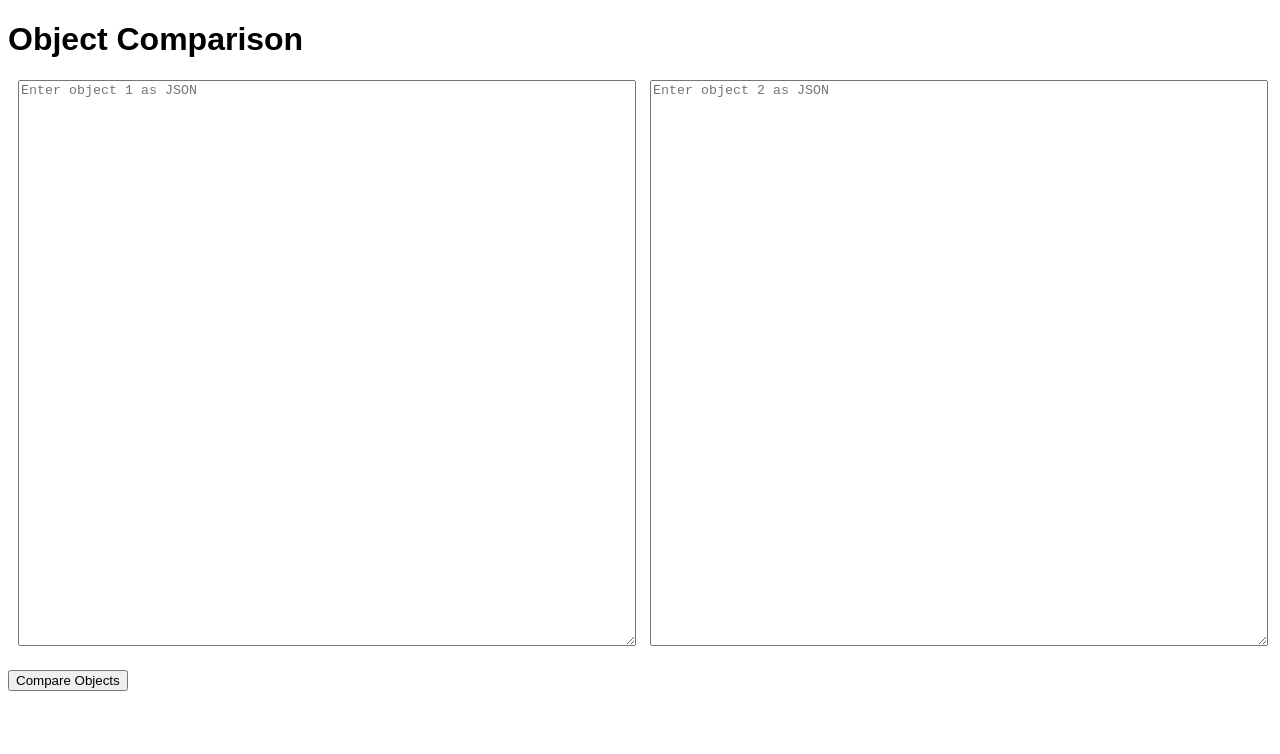
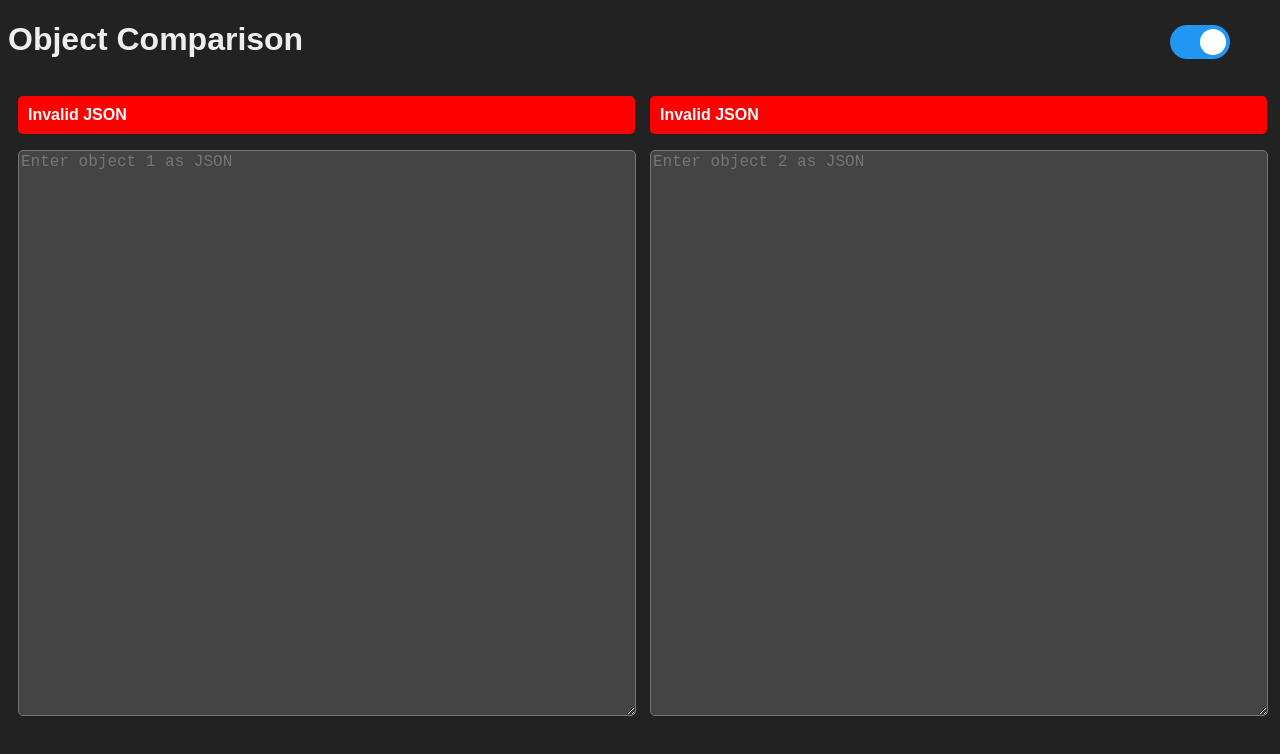
Before and after one commit to BrenoCore/jsonComparator, a plain HTML site: page src/index.html in a window 1280 px wide. Drawn offline with Linux system fonts and the light colour scheme.

Commit message:
feat: Add dark mode theme toggle and persistence - Implemented a dark mode theme toggle functionality - Added logic to persist the theme selection across page reloads
feat: Improve object comparison and display of differences
- Updated the object comparison logic for more accurate results
- Changed the display of differences to a clearer format

feat: Enhance object persistence and JSON validation
- Implemented object persistence to store and retrieve the entered objects
- Added JSON validation for each text area to provide error feedback

```diff
--- a/src/index.html
+++ b/src/index.html
@@ -10,15 +10,19 @@
 
 <body>
   <h1>Object Comparison</h1>
+  <label class="switch">
+    <input type="checkbox" id="darkModeToggle">
+    <span class="slider round"></span>
+  </label>
   <div class="textAreaWrapper">
+    <p id="warning1" class="warning-message">Invalid JSON</p>
     <textarea id="object1" placeholder="Enter object 1 as JSON"></textarea>
   </div>
   <div class="textAreaWrapper">
+    <p id="warning2" class="warning-message">Invalid JSON</p>
     <textarea id="object2" placeholder="Enter object 2 as JSON"></textarea>
   </div>
-  <button id="compareButton">Compare Objects</button>
   <div class="differences" id="differences"></div>
-
   <script src="script.js"></script>
 </body>
 
--- a/src/script.js
+++ b/src/script.js
@@ -1,35 +1,104 @@
-function compareKeysDeeply(obj1, obj2, path = []) {
+const deepKeyComparison = (obj1, obj2, path = []) => {
   const keys1 = Object.keys(obj1);
   const keys2 = Object.keys(obj2);
   const allKeys = new Set([...keys1, ...keys2]);
-  let differences = [];
-
-  for (const key of allKeys) {
+  let differences = { obj1Diff: [], obj2Diff: [] };
+  const sortedKeys = Array.from(allKeys).sort();
+  for (const key of sortedKeys) {
     const newPath = [...path, key];
-
-    if (!Object.prototype.hasOwnProperty.call(obj1, key) || !Object.prototype.hasOwnProperty.call(obj2, key)) {
-      console.log(newPath)
-      differences.push(newPath.join('.'));
+    if (!obj1.hasOwnProperty(key) || !obj2.hasOwnProperty(key)) {
+      const missingIn = !obj1.hasOwnProperty(key) ? "obj1Diff" : "obj2Diff";
+      differences[missingIn].push(newPath.join("."));
     } else {
       const val1 = obj1[key];
       const val2 = obj2[key];
-
-      if (typeof val1 === 'object' && val1 !== null && typeof val2 === 'object' && val2 !== null) {
-        differences = differences.concat(compareKeysDeeply(val1, val2, newPath));
+      if (typeof val1 === "object" || typeof val2 === "object") {
+        const nestedDifferences = deepKeyComparison(val1, val2, newPath);
+        differences.obj1Diff.push(...nestedDifferences.obj1Diff);
+        differences.obj2Diff.push(...nestedDifferences.obj2Diff);
       }
     }
   }
+  return differences;
+};
 
-  return differences;
-}
+const compareObjects = () => {
+  const { obj1, obj2 } = getObjects();
+  if (obj1 && obj2) {
+    saveObject("object1", obj1);
+    saveObject("object2", obj2);
+    const { obj1Diff, obj2Diff } = deepKeyComparison(obj1, obj2);
+    const differencesText =
+      obj1Diff.length || obj2Diff.length
+        ? `Differences:
+        <br><br> Object 1:
+        <br> ${obj2Diff.join("<br>")}
+        <br><br> Object 2:
+        <br> ${obj1Diff.join("<br>")}`
+        : "Objects are identical";
+    document.getElementById("differences").innerHTML = differencesText;
+  }
+};
 
-function compareObjects() {
-  const obj1 = JSON.parse(document.getElementById('object1').value);
-  const obj2 = JSON.parse(document.getElementById('object2').value);
-  const differences = compareKeysDeeply(obj1, obj2);
-  const differencesText = differences.length > 0 ? `Differences: ${differences.join(', ')}` : 'Objects are equal';
-  document.getElementById('differences').innerHTML = differencesText;
-}
+const getObjects = () => {
+  const obj1Value = document.getElementById("object1").value;
+  const obj2Value = document.getElementById("object2").value;
+  const warning1 = document.getElementById("warning1");
+  const warning2 = document.getElementById("warning2");
+  const obj1 = validateObject(obj1Value, warning1);
+  const obj2 = validateObject(obj2Value, warning2);
+  return { obj1, obj2 };
+};
 
-document.getElementById('object1').addEventListener('input', compareObjects);
-document.getElementById('object2').addEventListener('input', compareObjects);
+const validateObject = (object, warning) => {
+  try {
+    const parsedObject = JSON.parse(object);
+    warning.style.visibility = "hidden";
+    return parsedObject;
+  } catch (e) {
+    warning.style.visibility = "visible";
+    return;
+  }
+};
+
+const loadObjects = () => {
+  const obj1 = getObject("object1");
+  const obj2 = getObject("object2");
+  if (obj1)
+    document.getElementById("object1").value = JSON.stringify(obj1, null, 2);
+  if (obj2)
+    document.getElementById("object2").value = JSON.stringify(obj2, null, 2);
+  compareObjects();
+};
+
+const saveObject = (key, obj) => localStorage.setItem(key, JSON.stringify(obj));
+
+const getObject = (key) => {
+  const objStr = localStorage.getItem(key);
+  return objStr ? JSON.parse(objStr) : null;
+};
+
+const enableDarkMode = (enabled) => {
+  document.body.className = enabled ? "dark-theme" : "";
+  localStorage.setItem("darkMode", enabled);
+};
+
+const loadTheme = () => {
+  const isDarkModeStored = localStorage.getItem("darkMode");
+  const isDarkMode =
+    isDarkModeStored === null ? true : isDarkModeStored === "true";
+  const darkModeToggle = document.getElementById("darkModeToggle");
+  enableDarkMode(isDarkMode);
+  darkModeToggle.checked = isDarkMode;
+};
+
+document.getElementById("darkModeToggle").addEventListener("change", (e) => {
+  const isDarkMode = e.target.checked;
+  enableDarkMode(isDarkMode);
+});
+
+document.getElementById("object1").addEventListener("input", compareObjects);
+document.getElementById("object2").addEventListener("input", compareObjects);
+
+loadTheme();
+loadObjects();
--- a/src/style.css
+++ b/src/style.css
@@ -1,4 +1,4 @@
-body {
+html {
   font-family: Arial, sans-serif;
 }
 
@@ -7,11 +7,14 @@ body {
   float: left;
   padding: 0 10px;
   box-sizing: border-box;
+  position: relative; /* Add position relative */
 }
 
 textarea {
   width: 100%;
   height: 70vh;
+  font-size: 16px;
+  border-radius: 5px;
   margin-bottom: 20px;
 }
 
@@ -22,5 +25,83 @@ button {
 }
 
 .differences {
+  font-size: 19px;
+}
+
+body.dark-theme {
+  background-color: #222;
+  color: #eee;
+}
+
+body.dark-theme textarea {
+  background-color: #444;
+  color: #eee;
+}
+
+.switch {
+  position: fixed;
+  width: 60px;
+  height: 34px;
+  top: 25px;
+  right: 50px;
+  z-index: 1;
+}
+
+.switch input {
+  opacity: 0;
+  width: 0;
+  height: 0;
+}
+
+.slider {
+  position: absolute;
+  cursor: pointer;
+  top: 0;
+  left: 0;
+  right: 0;
+  bottom: 0;
+  background-color: #ccc;
+  transition: 0.4s;
+}
+
+.slider:before {
+  position: absolute;
+  content: "";
+  height: 26px;
+  width: 26px;
+  left: 4px;
+  bottom: 4px;
+  background-color: white;
+  transition: 0.4s;
+}
+
+input:checked + .slider {
+  background-color: #2196f3;
+}
+
+input:focus + .slider {
+  box-shadow: 0 0 1px #2196f3;
+}
+
+input:checked + .slider:before {
+  transform: translateX(26px);
+}
+
+.slider.round {
+  border-radius: 34px;
+}
+
+.slider.round:before {
+  border-radius: 50%;
+}
+
+.warning-message {
+  width: calc(100% - 15px);
+  background-color: red;
+  color: white;
   font-weight: bold;
+  font-size: 16px;
+  padding: 10px;
+  border-radius: 5px;
+  visibility: hidden;
 }
```
